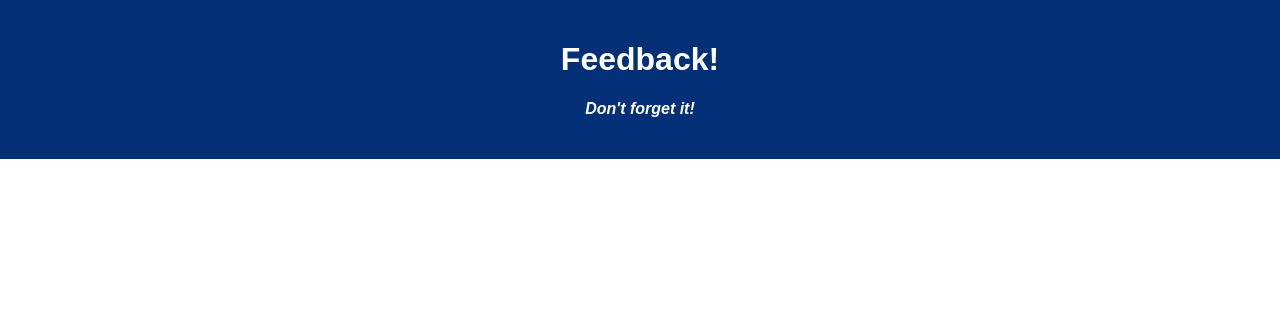
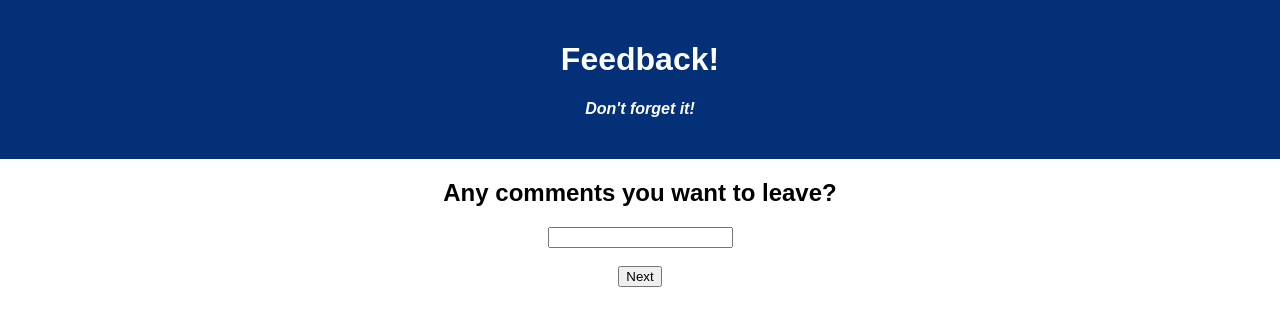
Before and after one commit to bmnw/weekend-redux-feedback-loop, a React (Create React App) app: page /#/comments in a window 1280 px wide. Shown: the top 326 px of the page. Built offline with nearby package versions, Linux system fonts and the light colour scheme.

Commit message:
added routes and components for comments and review

```diff
--- a/src/components/App/App.jsx
+++ b/src/components/App/App.jsx
@@ -5,6 +5,8 @@ import './App.css';
 import Feeling from '../Feeling/Feeling.jsx';
 import Content from '../Content/Content.jsx';
 import Support from '../Support/Support.jsx';
+import Comments from '../Comments/Comments.jsx';
+import Review from '../Review/Review.jsx';
 
 function App() {
 
@@ -25,6 +27,12 @@ function App() {
           <Route exact path="/support">
             <Support />
           </Route>
+          <Route exact path="/comments">
+            <Comments />
+          </Route>
+          <Route exact path="/review">
+            <Review />
+          </Route>
         </div>
       </Router>
 
--- /dev/null
+++ b/src/components/Comments/Comments.jsx
@@ -0,0 +1,14 @@
+
+const Comments = () => {
+
+    return  <div>
+                <h2>Any comments you want to leave?</h2>
+                <form>
+                    <input type="text" />
+                </form>
+                <br />
+                <button>Next</button>
+            </div>
+}
+
+export default Comments;
--- /dev/null
+++ b/src/components/Review/Review.jsx
@@ -0,0 +1,10 @@
+
+const Review = () => {
+    return  <div>
+                <h2>Review Your Feedback</h2>
+                <br />
+                <button>Submit</button>
+            </div>
+}
+
+export default Review;
--- a/src/components/Support/Support.jsx
+++ b/src/components/Support/Support.jsx
@@ -1,5 +1,14 @@
+import { useHistory } from 'react-router-dom';
 
 const Support = () => {
+
+    const history = useHistory();
+
+    const toComments = () => {
+        console.log('in toComments');
+        history.push('/comments');
+    } // end toComments
+
     return  <div>
                 <h2>How well are you being supported?</h2>
                 <h3>On a scale of 1-5, let us know!</h3>
@@ -8,7 +17,7 @@ const Support = () => {
                     <input type="number" />
                 </form>
                 <br />
-                <button>Next</button>
+                <button onClick={toComments}>Next</button>
             </div>
 }
 
```
